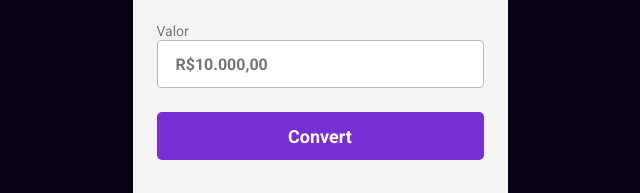
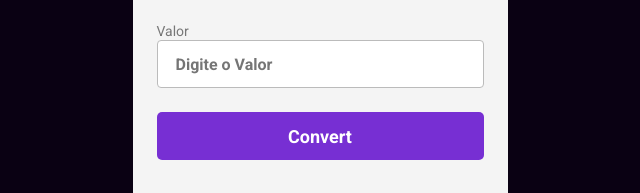
Before and after one commit to gugameira/Converso-de-Moedas, a plain HTML site: page index.html in a window 1280 px wide. Shown: the part 470-663 px from the top of the page, 320-960 px from the left. Drawn offline with Linux system fonts and the light colour scheme.

Commit message:
Digite o Valor

```diff
--- a/index.html
+++ b/index.html
@@ -30,7 +30,7 @@
 
     <label>
       Valor
-      <input class="input-currency" placeholder="R$10.000,00" />
+      <input class="input-currency" placeholder="Digite o Valor" />
     </label>
 
     <button class="convert-button">Convert</button>
```
